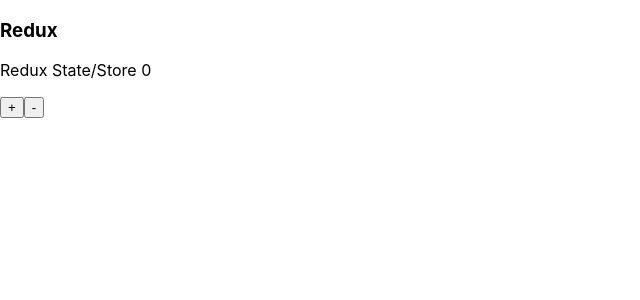
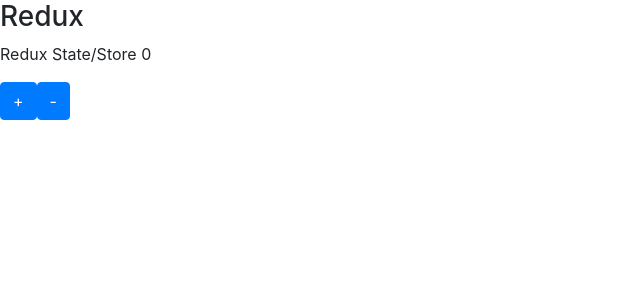
Before and after one commit to bob-smith-compass/redux-react-redux-saga-relay, a React (Create React App) app: page / in a window 1280 px wide. Shown: the top 300 px of the page, without its empty margins (0-640 px from the left). Built offline with nearby package versions, Linux system fonts and the light colour scheme.

Commit message:
yarn add react-bootstrap bootstrap

```diff
--- a/package.json
+++ b/package.json
@@ -3,7 +3,9 @@
   "version": "0.1.0",
   "private": true,
   "dependencies": {
+    "bootstrap": "^4.3.1",
     "react": "^16.9.0",
+    "react-bootstrap": "^1.0.0-beta.12",
     "react-dom": "^16.9.0",
     "react-redux": "^7.1.1",
     "react-scripts": "3.1.1",
--- a/src/App.js
+++ b/src/App.js
@@ -1,6 +1,7 @@
 import React from 'react';
 // import logo from './logo.svg';
 import './App.css';
+import Buttton from 'react-bootstrap/Button';
 
 
 function App(props) {
@@ -19,8 +20,8 @@
     <>
     <h3>Redux</h3>
     <p>Redux State/Store {props.store.getState()}</p>
-    <button onClick={handleClick}>+</button>
-    <button onClick={handleClick}>-</button>
+    <Buttton onClick={handleClick} className="btn primary">+</Buttton>
+    <Buttton onClick={handleClick} className="btn primary">-</Buttton>
 
     </>
   );
--- a/src/index.js
+++ b/src/index.js
@@ -1,6 +1,7 @@
 import React from 'react';
 import ReactDOM from 'react-dom';
 import './index.css';
+import 'bootstrap/dist/css/bootstrap.min.css';
 import App from './App';
 import * as serviceWorker from './serviceWorker';
 
```
Also changed, not shown: 2 other files (tests, documents, lock files or other folders).
